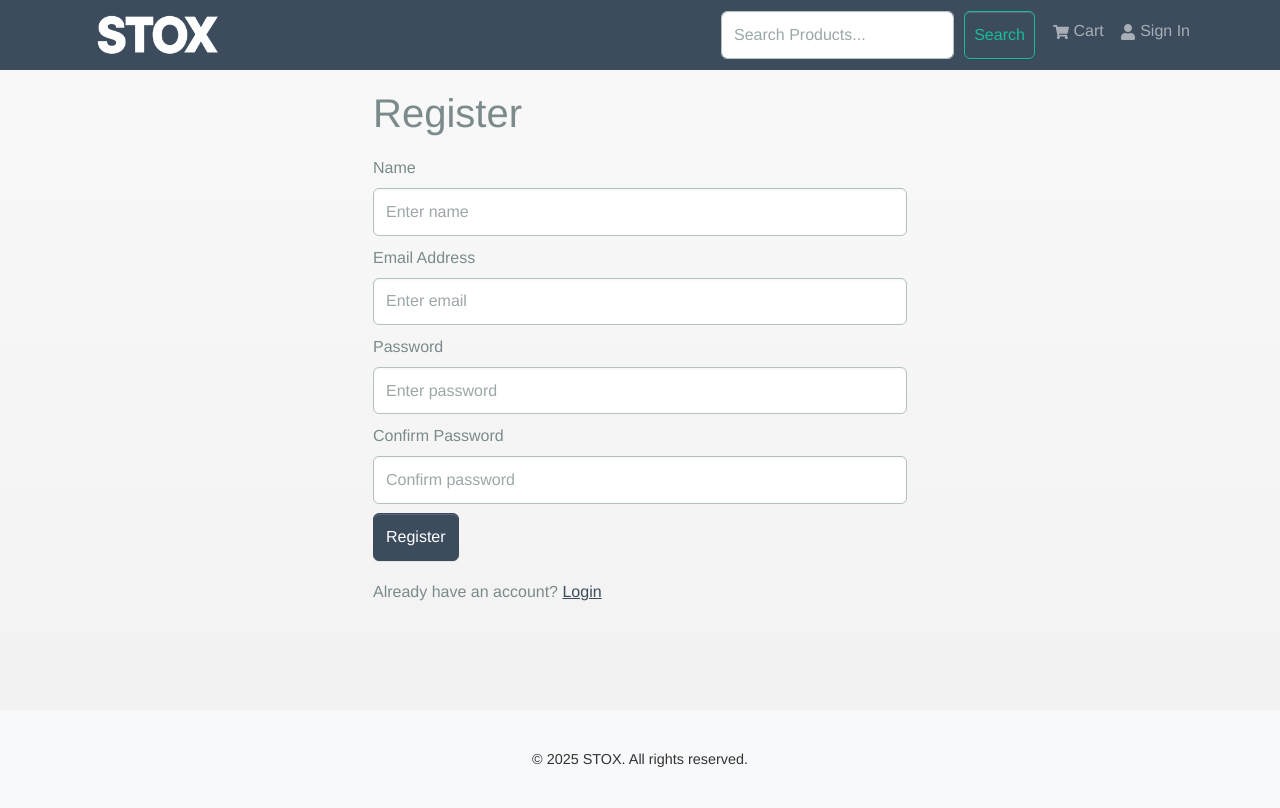
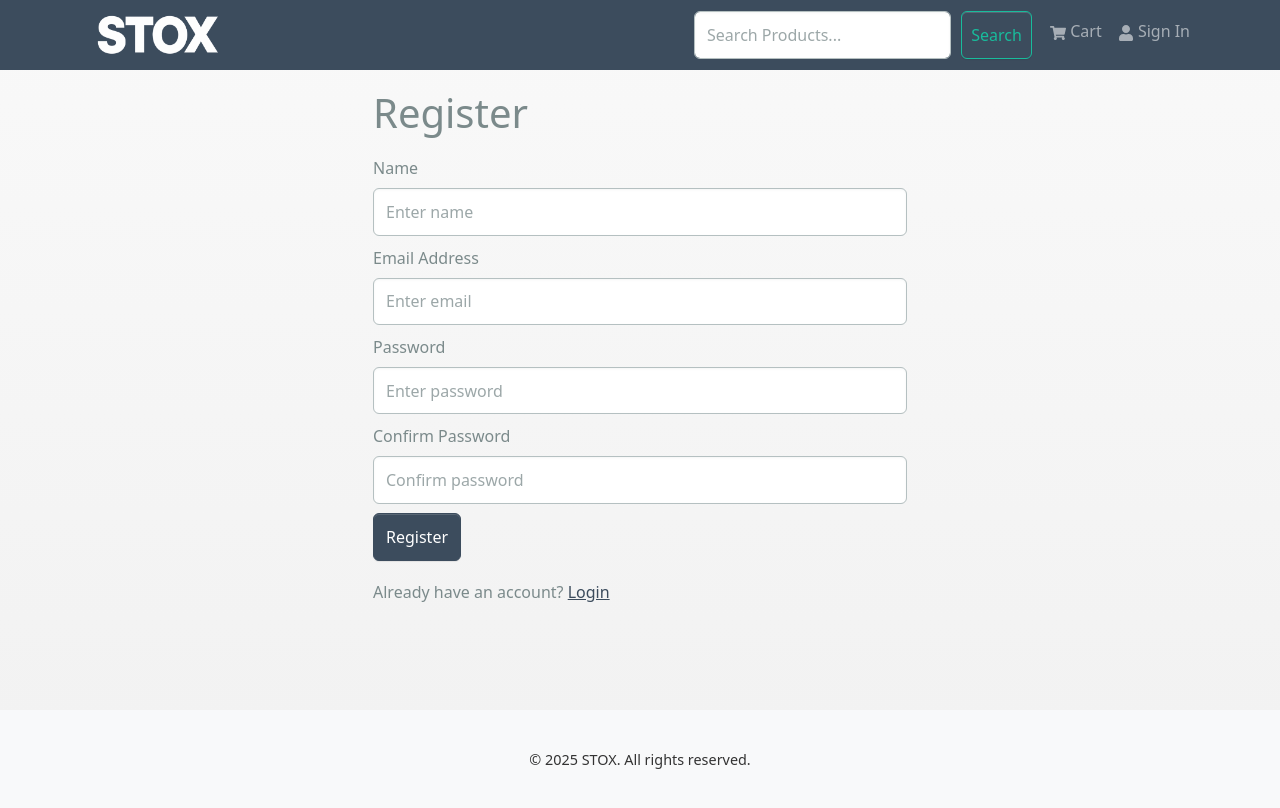
Before and after one commit to sharmin74/project-2-database-update, a React (Create React App) app in the folder frontend/: page /register in a window 1280 px wide. Shown: the top 808 px of the page. Built offline with nearby package versions, Linux system fonts and the light colour scheme.

Commit message:
4th commit sharmin

```diff
--- a/frontend/src/assets/styles/index.css
+++ b/frontend/src/assets/styles/index.css
@@ -54,7 +54,7 @@ table th {
 
 body {
   background: linear-gradient(to bottom, #f9f9f9, #f1f1f1);
-  font-family: 'Helvetica Neue', sans-serif;
+  /* font-family: 'Helvetica Neue', sans-serif; */
 }
 
 .card:hover {
```
